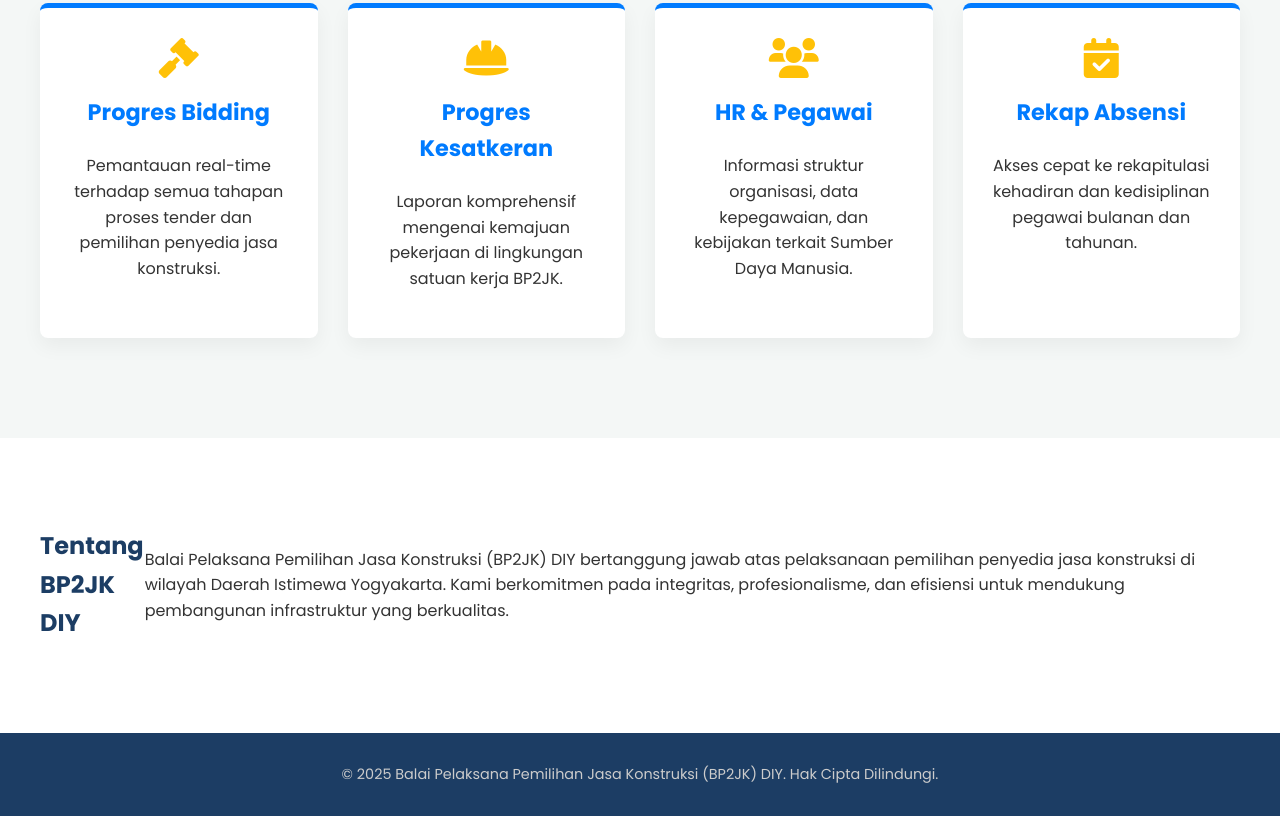
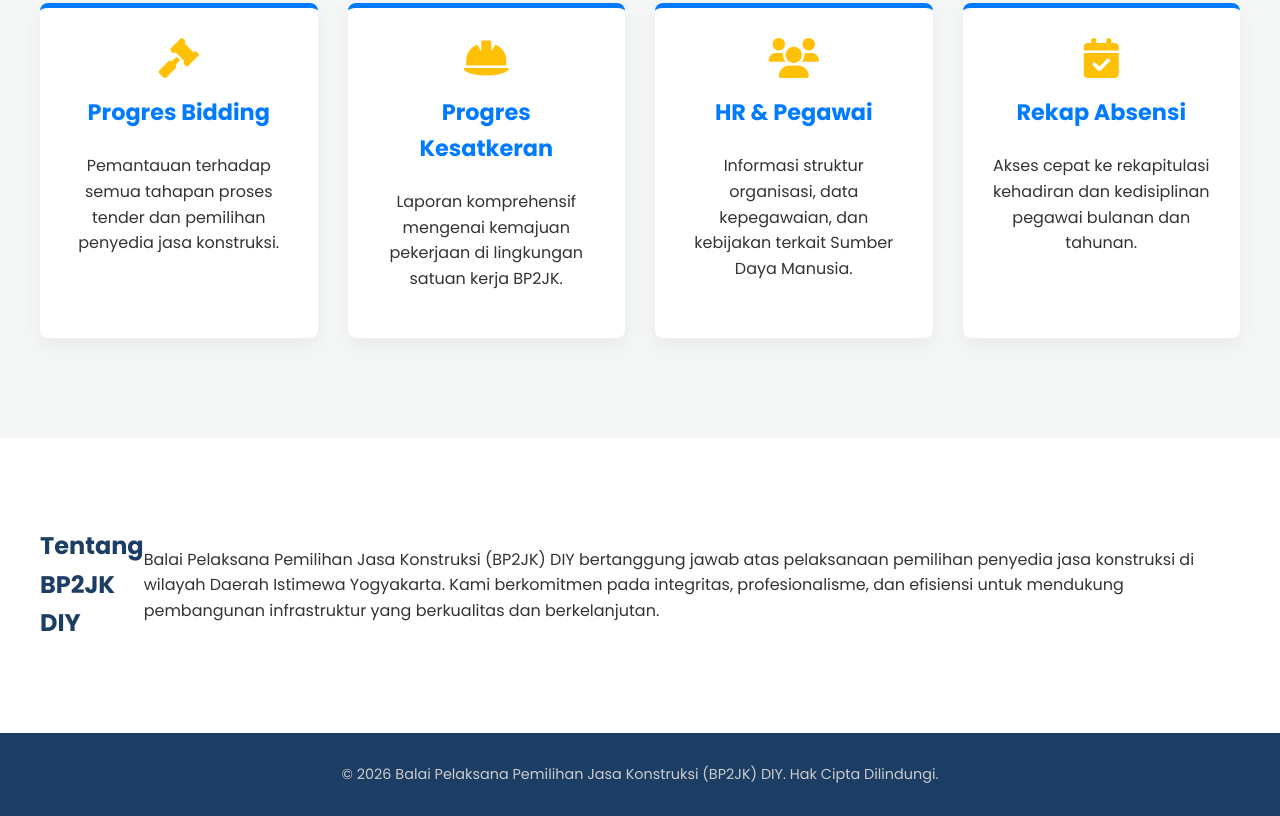
Before and after one commit to gogo-213/bp2jkdiy, a plain HTML site: page index.html in a window 1280 px wide. Shown: the part 764-1580 px from the top of the page. Drawn offline with Linux system fonts and the light colour scheme.

Commit message:
Update index.html

```diff
--- a/index.html
+++ b/index.html
@@ -218,9 +218,9 @@
             <nav>
                 <ul class="nav-links">
                     <li class="active"><a href="#about">About</a></li>
-                    <li><a href="#hr">HR</a></li>
                     <li><a href="#bidding">Progres Bidding</a></li>
                     <li><a href="#kesatkeran">Progres Kesatkeran</a></li>
+                    <li><a href="#hr">HR</a></li>
                     <li><a href="#absensi">Rekap Absensi</a></li>
                 </ul>
             </nav>
@@ -244,7 +244,7 @@
                 <div class="feature-box" id="bidding">
                     <i class="feature-icon fas fa-gavel"></i>
                     <h3>Progres Bidding</h3>
-                    <p>Pemantauan real-time terhadap semua tahapan proses tender dan pemilihan penyedia jasa konstruksi.</p>
+                    <p>Pemantauan terhadap semua tahapan proses tender dan pemilihan penyedia jasa konstruksi.</p>
                 </div>
 
                 <div class="feature-box" id="kesatkeran">
@@ -271,14 +271,14 @@
         <section id="about" style="padding: 60px 20px; background-color: white;">
             <div class="nav-container">
                 <h2 style="color: var(--color-dark-blue);">Tentang BP2JK DIY</h2>
-                <p>Balai Pelaksana Pemilihan Jasa Konstruksi (BP2JK) DIY bertanggung jawab atas pelaksanaan pemilihan penyedia jasa konstruksi di wilayah Daerah Istimewa Yogyakarta. Kami berkomitmen pada integritas, profesionalisme, dan efisiensi untuk mendukung pembangunan infrastruktur yang berkualitas.</p>
+                <p>Balai Pelaksana Pemilihan Jasa Konstruksi (BP2JK) DIY bertanggung jawab atas pelaksanaan pemilihan penyedia jasa konstruksi di wilayah Daerah Istimewa Yogyakarta. Kami berkomitmen pada integritas, profesionalisme, dan efisiensi untuk mendukung pembangunan infrastruktur yang berkualitas dan berkelanjutan.</p>
             </div>
         </section>
 
     </main>
 
     <footer class="footer">
-        © 2025 Balai Pelaksana Pemilihan Jasa Konstruksi (BP2JK) DIY. Hak Cipta Dilindungi.
+        © 2026 Balai Pelaksana Pemilihan Jasa Konstruksi (BP2JK) DIY. Hak Cipta Dilindungi.
     </footer>
 
 </body>
```
